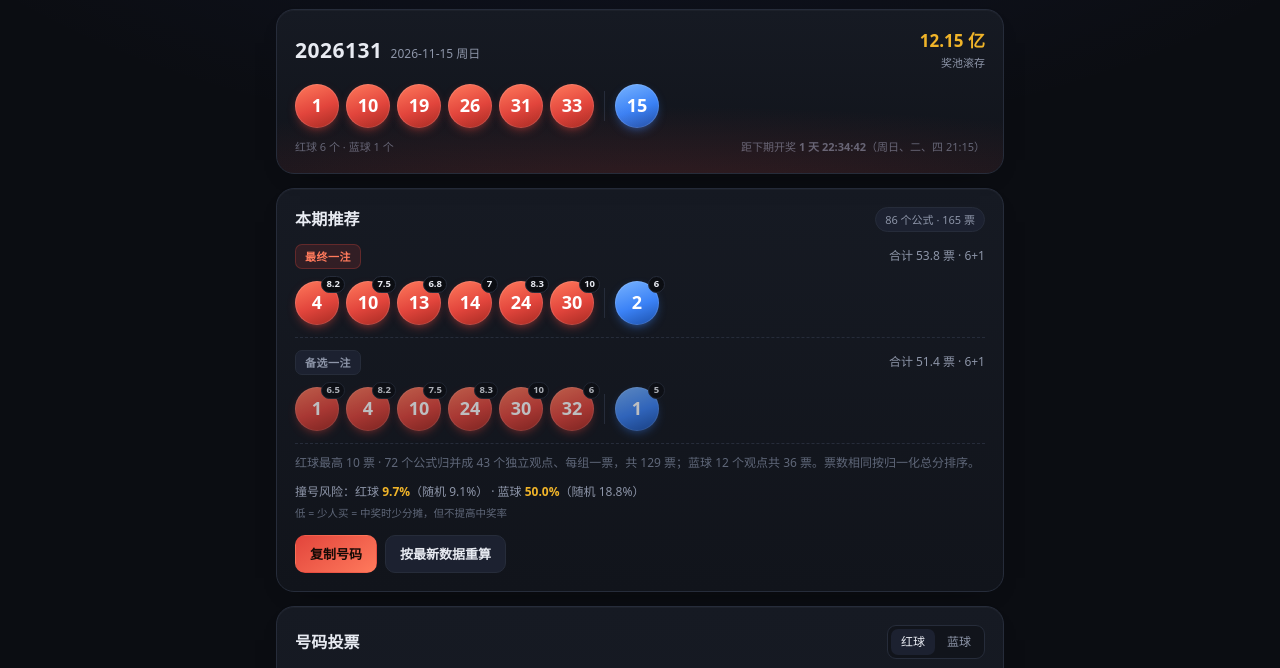
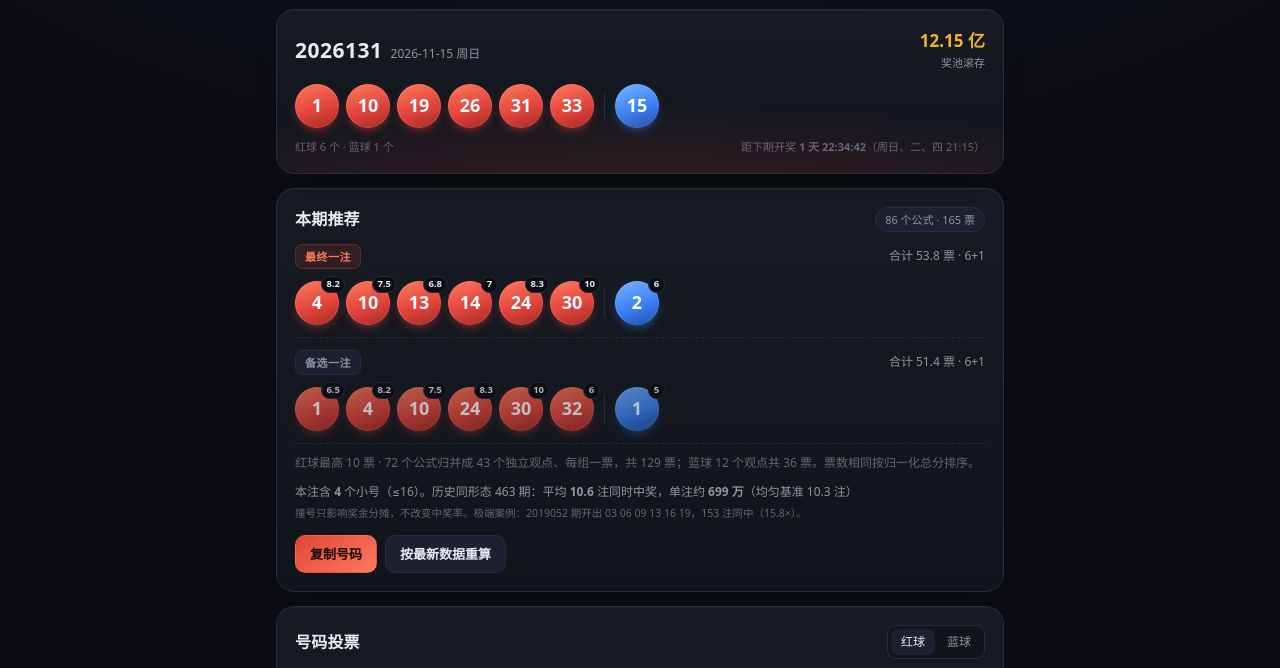
Before and after one commit to xiaomayi1899/lucky-oracle, a plain HTML site: page index.html in a window 1280 px wide. Shown: the part 68-736 px from the top of the page. Drawn offline with Linux system fonts and the light colour scheme.

```diff
--- a/assets/app.js
+++ b/assets/app.js
@@ -231,6 +231,27 @@
         "<span>距下期开奖 <b id=\"countdown\">" + esc(left) + "</b>（" + esc(dowName(g.schedule.days)) + " 21:" + two(g.schedule.minute) + "）</span></div>";
   }
 
+  /* 基于真实销量与一等奖注数的拥挤度估算 */
+  function crowdInfo(gid, nums) {
+    var M = window.OracleCrowd && window.OracleCrowd[gid];
+    if (!M || !nums || !nums.length) return null;
+    var small = 0;
+    for (var i = 0; i < nums.length; i++) if (nums[i] <= M.smallCut) small++;
+    var row = M.bySmall[String(small)] || null;
+    var base = M.avgSales / 2 / M.combo;
+    return {
+      small: small, cut: M.smallCut,
+      crowd: row ? row.crowd : 1,
+      n: row ? row.n : 0,
+      avgN: row ? row.avgN : 0,
+      avgMoney: row ? row.avgMoney : M.avgMoney,
+      expected: row ? base * row.crowd : base,
+      base: base,
+      median: M.overall.median,
+      worst: M.worstCase,
+    };
+  }
+
   /* ---------- 渲染：推荐 ---------- */
   function ballHtml(n, votes, special, small) {
     return '<span class="ball' + (special ? " special" : "") + (small ? " small" : "") + '">' + n +
@@ -283,16 +304,16 @@
         fmtVote(rec.special.totalVotes) + " 票" : "") +
       "。票数相同按归一化总分排序。</div>";
 
-    if (rec.collision) {
-      var cr = rec.collision.risk, cb = rec.collision.baseline;
-      var sr = rec.collisionSpecial ? rec.collisionSpecial.risk : 0;
-      var sb = rec.collisionSpecial ? rec.collisionSpecial.baseline : 0;
-      var cls = cr <= cb ? "ok" : "warnc";
-      html += '<div class="riskline">撞号风险：' + esc(g.mainLabel) + ' <b class="' + cls + '">' +
-        (cr * 100).toFixed(1) + '%</b>（随机 ' + (cb * 100).toFixed(1) + '%）' +
-        (rec.special ? " · " + esc(g.specialLabel) + ' <b class="' + (sr <= sb ? "ok" : "warnc") + '">' +
-          (sr * 100).toFixed(1) + "%</b>（随机 " + (sb * 100).toFixed(1) + "%）" : "") +
-        '<small>低 = 少人买 = 中奖时少分摊，但不提高中奖率</small></div>';
+    var ci = crowdInfo(state.game, rec.main.primary);
+    if (ci) {
+      var cls = ci.crowd < 0.95 ? "ok" : (ci.crowd > 1.05 ? "warnc" : "");
+      html += '<div class="riskline">' +
+        "本注含 <b>" + ci.small + "</b> 个小号（≤" + ci.cut + "）。历史同形态 " + ci.n + " 期：平均 <b class=\"" +
+        cls + "\">" + ci.avgN + "</b> 注同时中奖，单注约 <b>" + (ci.avgMoney / 1e4).toFixed(0) +
+        " 万</b>（均匀基准 " + ci.base.toFixed(1) + " 注）" +
+        '<small>撞号只影响奖金分摊，不改变中奖率。极端案例：' + esc(ci.worst.issue) + " 期开出 " +
+        ci.worst.nums.map(function (n) { return two(n); }).join(" ") + "，" +
+        ci.worst.n + " 注同中（" + ci.worst.crowd + "×）。</small></div>";
     }
 
     html += '<div class="pick-actions">' +
--- /dev/null
+++ b/assets/crowd.js
@@ -0,0 +1,5 @@
+/*! 拥挤度模型（基于 2013 年以来真实销量与一等奖注数自动生成）
+ * crowd = 该形态开奖号码同时中奖注数 / 均匀投注理论注数。
+ * 只解释约 1% 的波动，仅作量级参考，不是预测。
+ */
+(function(root){ root.OracleCrowd = {"ssq":{"combo":17721088,"overall":{"median":0.715,"p90":1.827,"max":15.84,"n":1983},"bySmall":{"0":{"crowd":0.622,"n":14,"avgMoney":8405756,"avgN":6.4},"1":{"crowd":0.667,"n":157,"avgMoney":7566261,"avgN":6.9},"2":{"crowd":0.916,"n":488,"avgMoney":7804167,"avgN":9.4},"3":{"crowd":1.069,"n":721,"avgMoney":6969019,"avgN":11.0},"4":{"crowd":1.033,"n":463,"avgMoney":6985817,"avgN":10.6},"5":{"crowd":1.059,"n":123,"avgMoney":7722171,"avgN":10.9}},"worstCase":{"issue":"2019052","nums":[3,6,9,13,16,19],"n":153,"crowd":15.8},"avgSales":364178334,"avgMoney":7282797,"smallCut":16},"dlt":{"combo":21425712,"overall":{"median":0.642,"p90":1.625,"max":24.15,"n":1474},"bySmall":{"0":{"crowd":0.746,"n":32,"avgMoney":9260764,"avgN":5.2},"1":{"crowd":0.777,"n":182,"avgMoney":9164264,"avgN":4.8},"2":{"crowd":0.863,"n":460,"avgMoney":9080757,"avgN":5.6},"3":{"crowd":0.946,"n":499,"avgMoney":8983538,"avgN":6.1},"4":{"crowd":0.813,"n":247,"avgMoney":9105519,"avgN":5.4},"5":{"crowd":0.911,"n":54,"avgMoney":8873002,"avgN":6.0}},"worstCase":{"issue":"16150","nums":[1,10,18,24,29],"n":106,"crowd":24.2},"avgSales":279311598,"avgMoney":9058602,"smallCut":18}}; })(typeof globalThis !== "undefined" ? globalThis : this);
--- a/index.html
+++ b/index.html
@@ -112,6 +112,7 @@
 
 <script src="assets/core.js"></script>
 <script src="assets/clusters.js"></script>
+<script src="assets/crowd.js"></script>
 <script src="assets/schools.js"></script>
 <script src="assets/models-ssq.js"></script>
 <script src="assets/models-dlt.js"></script>
--- a/sw.js
+++ b/sw.js
@@ -1,5 +1,5 @@
 /* 数理投票 Service Worker：应用壳离线可用，开奖数据网络优先 */
-const VERSION = "2026.11.15.2";
+const VERSION = "2026.11.15.3";
 const SHELL_CACHE = `shell-${VERSION}`;
 const DATA_CACHE = `data-${VERSION}`;
 
@@ -9,6 +9,7 @@ const SHELL_ASSETS = [
   "./assets/style.css",
   "./assets/core.js",
   "./assets/clusters.js",
+  "./assets/crowd.js",
   "./assets/schools.js",
   "./assets/models-ssq.js",
   "./assets/models-dlt.js",
```
Also changed, not shown: data/lottery.json.
